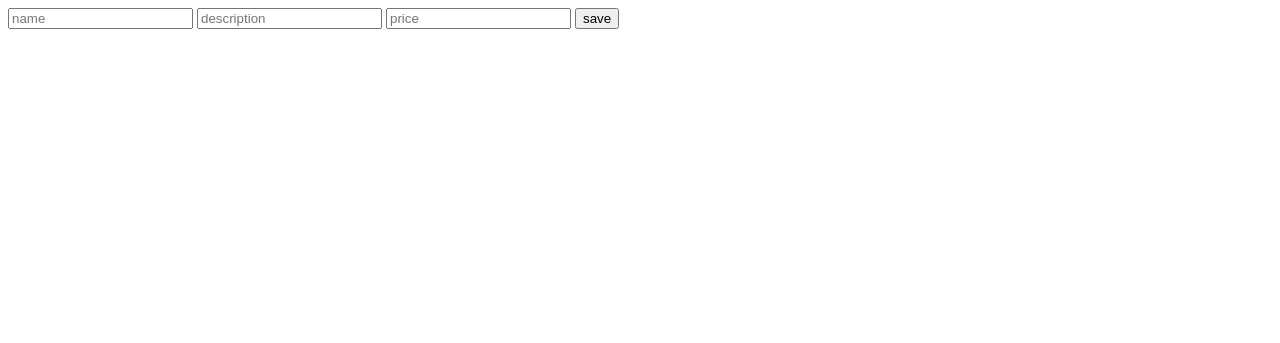
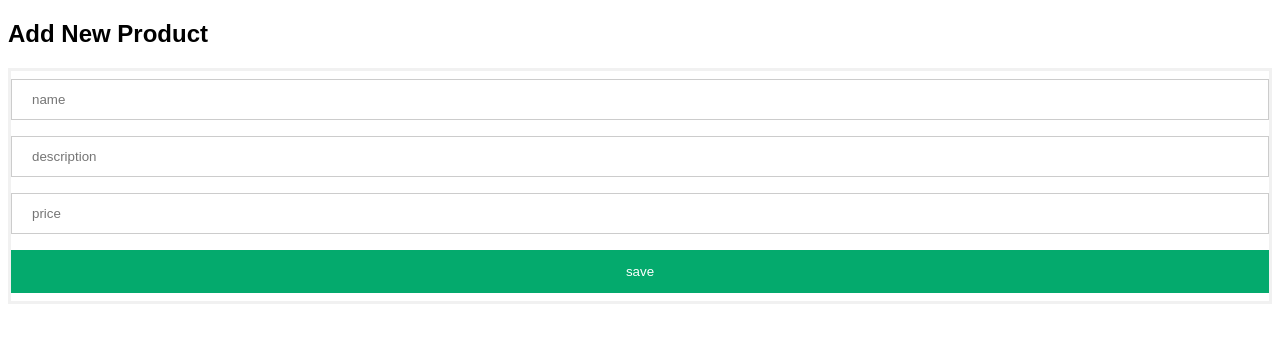
Before and after one commit to anasmak04/NeoTech, a PHP site: page /add.php in a window 1280 px wide. Shown: the top 343 px of the page. Run offline with PHP 8.4, Linux system fonts and the light colour scheme.

Commit message:
Added public for css folder styling

```diff
--- /dev/null
+++ b/public/css/styles.css
@@ -0,0 +1,93 @@
+body {font-family: Arial, Helvetica, sans-serif;}
+form {border: 3px solid #f1f1f1;}
+
+input[type=text], input[type=password] , input[type=number] {
+    width: 100%;
+    padding: 12px 20px;
+    margin: 8px 0;
+    display: inline-block;
+    border: 1px solid #ccc;
+    box-sizing: border-box;
+}
+
+button {
+    background-color: #04AA6D;
+    color: white;
+    padding: 14px 20px;
+    margin: 8px 0;
+    border: none;
+    cursor: pointer;
+    width: 100%;
+}
+
+button:hover {
+    opacity: 0.8;
+}
+
+.cancelbtn {
+    width: auto;
+    padding: 10px 18px;
+    background-color: #f44336;
+}
+
+.imgcontainer {
+    text-align: center;
+    margin: 24px 0 12px 0;
+}
+
+img.avatar {
+    width: 40%;
+    border-radius: 50%;
+}
+
+.container {
+    padding: 16px;
+}
+
+span.psw {
+    float: right;
+    padding-top: 16px;
+}
+
+table {
+    font-family: arial, sans-serif;
+    border-collapse: collapse;
+    width: 100%;
+    margin-top: 30px;
+}
+
+td, th {
+    border: 1px solid #dddddd;
+    text-align: left;
+    padding: 8px;
+}
+
+tr:nth-child(even) {
+    background-color: #dddddd;
+}
+
+a{
+    text-decoration: none;
+
+}
+
+.add {
+    background-color: #04AA6D;
+    color: white;
+    padding: 14px 20px;
+    margin: 8px 8px;
+    border: none;
+    cursor: pointer;
+    width: 100%;
+}
+
+/* Change styles for span and cancel button on extra small screens */
+@media screen and (max-width: 300px) {
+    span.psw {
+        display: block;
+        float: none;
+    }
+    .cancelbtn {
+        width: 100%;
+    }
+}
--- a/view/add.php
+++ b/view/add.php
@@ -2,8 +2,11 @@
 <html>
 <head>
     <title>Add</title>
+    <link rel="stylesheet" href="../public/css/styles.css">
 </head>
 <body>
+
+    <h2>Add New Product</h2>
 
 <form action="../controller/CreateController.php" method="post">
     <input type="text" name="name" placeholder="name" />
```
Also changed, not shown: view/show.php (+4 -20 lines).
